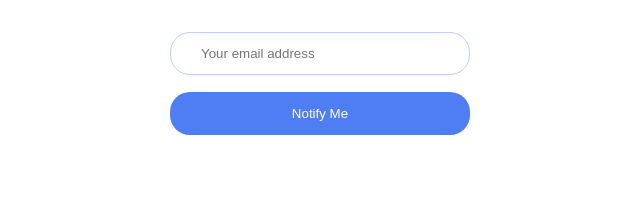
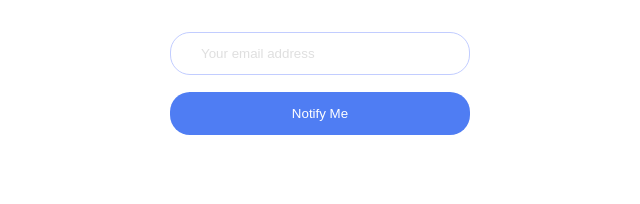
Before and after one commit to pablotebb/Ping_single_column_coming_soon_page, a plain HTML site: page index.html in a window 1280 px wide. Shown: the part 236-440 px from the top of the page, 320-960 px from the left. Drawn offline with nearby package versions, Linux system fonts and the light colour scheme.

Commit message:
correction placeholder

```diff
--- a/sass/_variables.scss
+++ b/sass/_variables.scss
@@ -5,6 +5,7 @@ $Blue: hsl(223, 87%, 63%);
 $Pale-Blue: hsl(229, 100%, 88%);
 $Light-Red: hsl(354, 100%, 66%);
 $Gray: hsl(0, 0%, 59%);
+$Gray-pale: hsla(0, 0%, 59%, 0.3);
 $White: #fff;
 $Very-Dark-Blue: hsl(209, 33%, 12%);
 // Fonts
--- a/sass/styles.scss
+++ b/sass/styles.scss
@@ -51,6 +51,9 @@
       padding-left: 30px;
       &:focus {
         outline: none;
+      }
+      &::placeholder {
+        color: variables.$Gray-pale;
       }
     }
     #error {
```
Also changed, not shown: styles.css, 1 other file.
